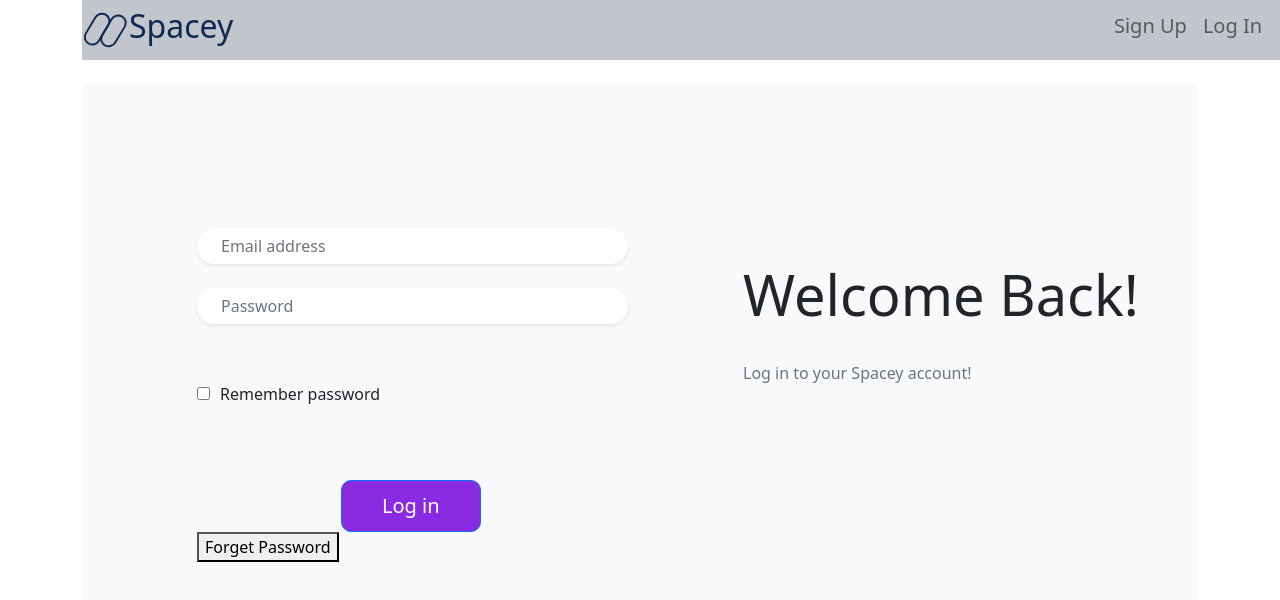
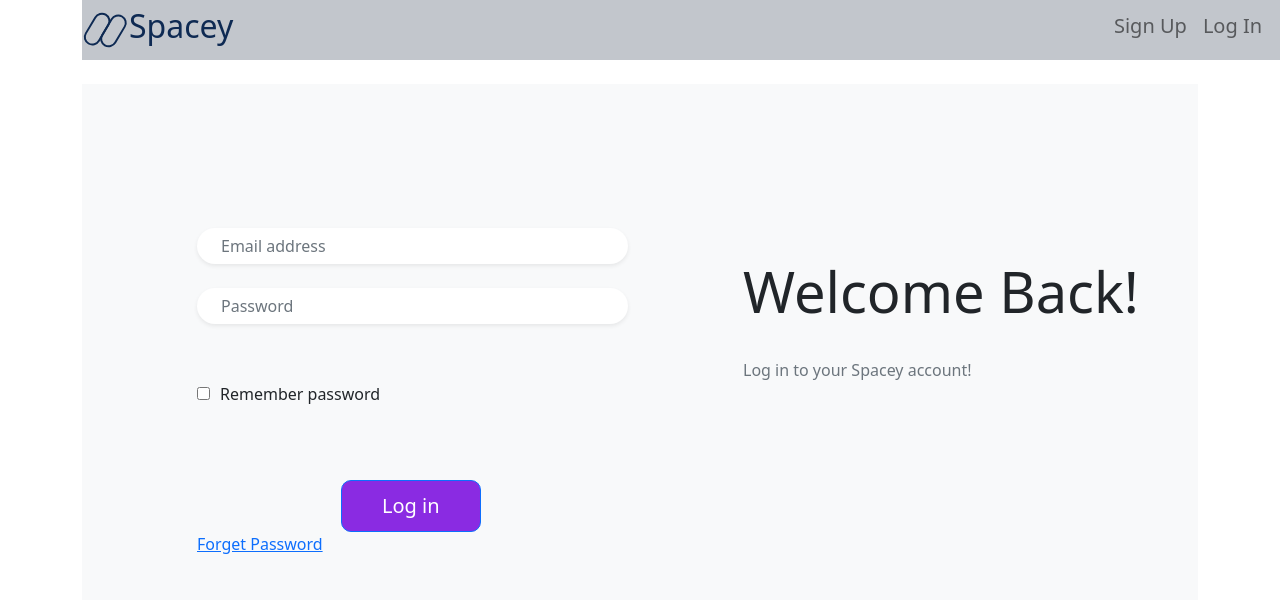
Before and after one commit to anikislam104/mern-spacey, a React (Create React App) app in the folder frontend/: page /login in a window 1280 px wide. Shown: the top 600 px of the page. Built offline with nearby package versions, Linux system fonts and the light colour scheme; the HTML template or start-up script is replaced by a standard one.

Commit message:
minor modification in previous commit *except

```diff
--- a/frontend/src/components/Authentication/login.js
+++ b/frontend/src/components/Authentication/login.js
@@ -153,13 +153,15 @@ export default class Login extends Component {
                                                &emsp;&emsp;&emsp;&emsp;&emsp;&emsp;&emsp;&emsp;&emsp;
                                                <input type="submit" value="Log in" className="btn btn-primary" style={myStyle.buttonSection} />
                                           </div>
+                                          <a href="/forget_password">Forget Password</a>
 
                                    </form>
-                                   <button onClick={
+                                   {/* <button onClick={
                                     () => {
                                       window.location = '/forget_password';
                                     }
-                                   }>Forget Password</button>
+                                   }>Forget Password</button> */}
+
                                 </div>
 
                                 <div class="col-lg-1">
```
